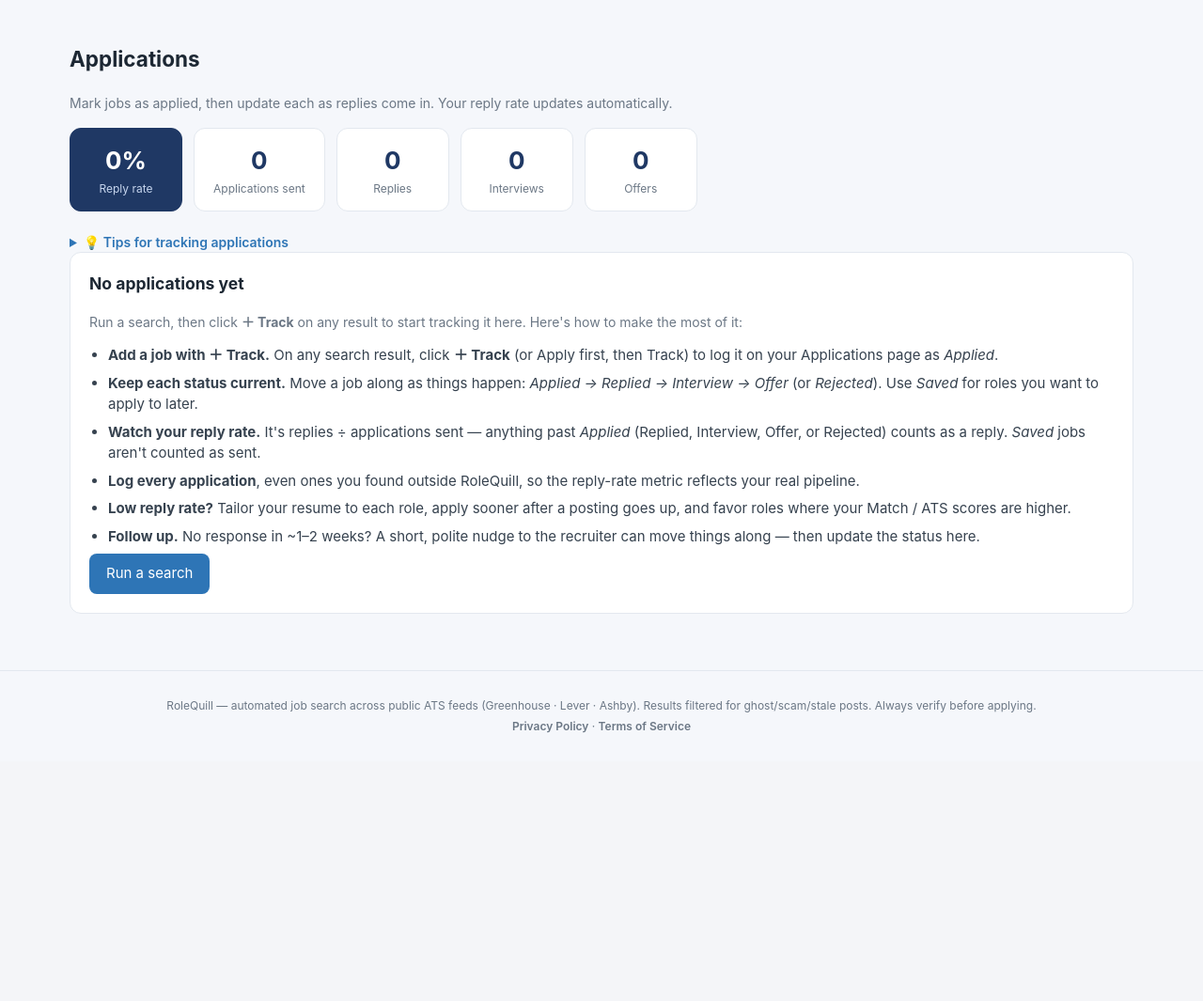
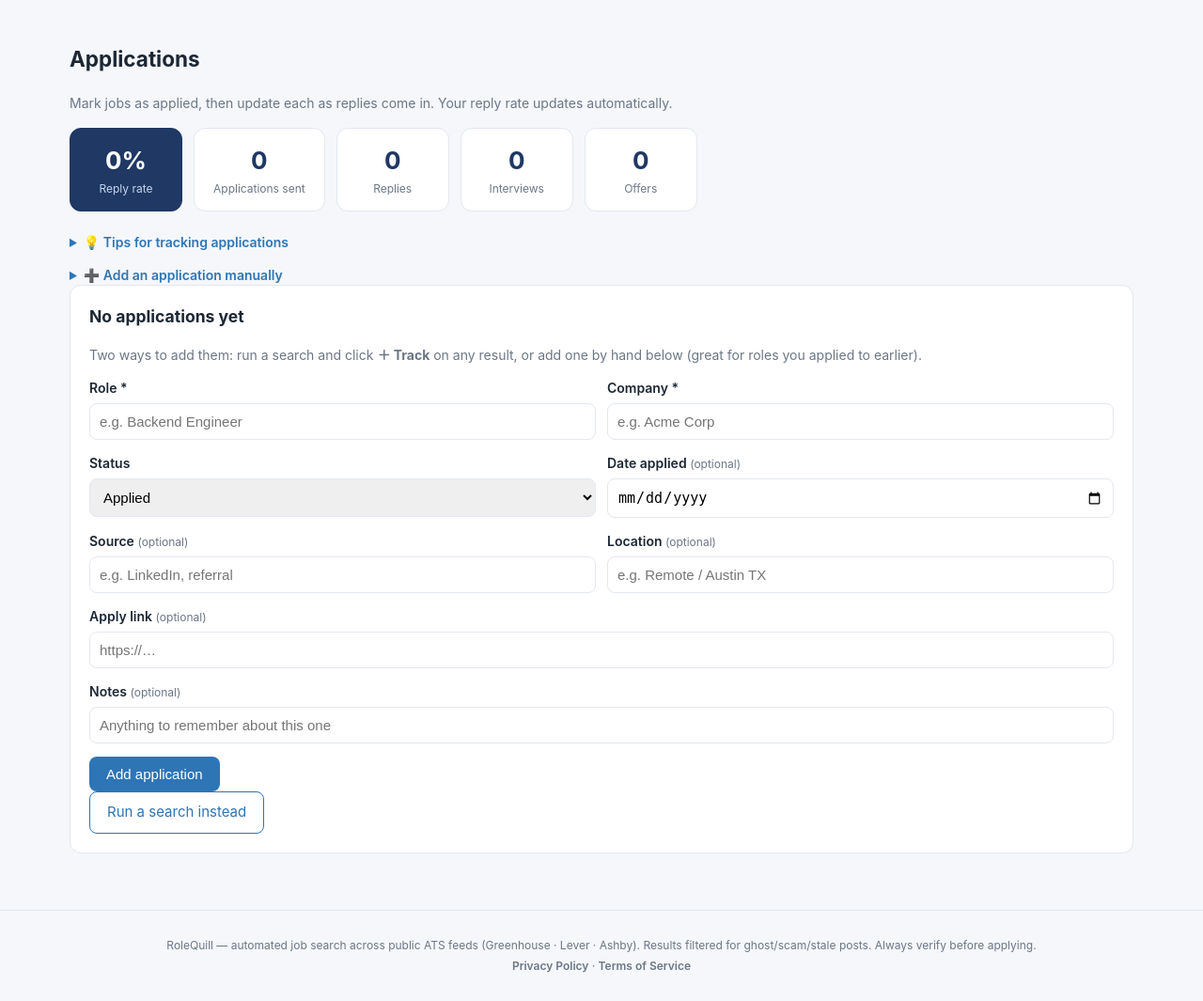
Before and after one commit to dompin-cloud/rolequill, a Flask app: page /applications in a window 1280 px wide. Shown: the part 56-1121 px from the top of the page at 94% size. Before the commit the page ends 836 px from the top, so only its background shows below. Run offline with Flask 3, Linux system fonts and the light colour scheme; the visitor is signed in with stand-in values (Sample User, id 1); data comes from the database, SQL or seed files in the repository; data that the repository does not hold is empty.

Commit message:
Add manual application entry on the Applications page
Applications could only be created via the ＋ Track button on search results, so
roles applied to before tracking (or found off-platform) couldn't be logged. Add
/applications/add-manual with a form: role/company (required), status, an optional
backdate for the applied date, and optional source/location/apply link/notes.
Shown as a collapsible box on the Applications page and directly in the empty state.

Linkless entries store apply_link as NULL (not '') so the UNIQUE(user_id, apply_link)
index doesn't block a second one; a duplicate non-empty link is reported instead of
silently dropped.

Co-Authored-By: Claude Opus 4.8 <noreply@anthropic.com>

```diff
--- a/app/main.py
+++ b/app/main.py
@@ -373,6 +373,47 @@ def add_application():
     return redirect(request.referrer or url_for("main.applications"))
 
 
+@bp.route("/applications/add-manual", methods=("POST",))
+@login_required
+def add_application_manual():
+    """Add an application by hand (e.g. one applied to before tracking, or off-platform)."""
+    db = get_db()
+    role = (request.form.get("role") or "").strip()
+    company = (request.form.get("company") or "").strip()
+    if not role or not company:
+        flash("Role and company are required to add an application.", "error")
+        return redirect(url_for("main.applications"))
+
+    status = request.form.get("status")
+    if status not in APP_STATUSES:
+        status = "applied"
+    # empty apply_link must be NULL, not '', or the UNIQUE(user_id, apply_link) index
+    # would block a second linkless manual entry
+    apply_link = (request.form.get("apply_link") or "").strip() or None
+    source = (request.form.get("source") or "").strip() or "Manual"
+    location = (request.form.get("location") or "").strip() or None
+    notes = (request.form.get("notes") or "").strip() or None
+
+    # applied date: honor a date they typed (lets them backdate older applications),
+    # else stamp now for any sent status; 'saved' stays undated
+    typed = (request.form.get("applied_at") or "").strip()
+    now = datetime.now(timezone.utc).isoformat(timespec="seconds")
+    applied_at = typed or (None if status == "saved" else now)
+    replied_at = (typed or now) if status in REPLY_STATUSES else None
+
+    cur = db.execute(
+        "INSERT OR IGNORE INTO applications (user_id, role, company, apply_link, "
+        "source, location, status, applied_at, replied_at, notes) "
+        "VALUES (?,?,?,?,?,?,?,?,?,?)",
+        (g.user["id"], role, company, apply_link, source, location, status,
+         applied_at, replied_at, notes))
+    db.commit()
+    flash(f"Added {role} at {company} to your applications." if cur.rowcount
+          else "You're already tracking an application with that apply link.",
+          "success" if cur.rowcount else "error")
+    return redirect(url_for("main.applications"))
+
+
 @bp.route("/applications/<int:app_id>/status", methods=("POST",))
 @login_required
 def update_application(app_id):
--- /dev/null
+++ b/app/templates/_add_application_form.html
@@ -0,0 +1,33 @@
+<form method="post" action="{{ url_for('main.add_application_manual') }}" class="manual-app-form">
+  <div class="row">
+    <label>Role *<input type="text" name="role" required placeholder="e.g. Backend Engineer"></label>
+    <label>Company *<input type="text" name="company" required placeholder="e.g. Acme Corp"></label>
+  </div>
+  <div class="row">
+    <label>Status
+      <select name="status">
+        {% for s in statuses %}
+          <option value="{{ s }}" {% if s == 'applied' %}selected{% endif %}>{{ s|capitalize }}</option>
+        {% endfor %}
+      </select>
+    </label>
+    <label>Date applied <span class="opt">(optional)</span>
+      <input type="date" name="applied_at">
+    </label>
+  </div>
+  <div class="row">
+    <label>Source <span class="opt">(optional)</span>
+      <input type="text" name="source" placeholder="e.g. LinkedIn, referral">
+    </label>
+    <label>Location <span class="opt">(optional)</span>
+      <input type="text" name="location" placeholder="e.g. Remote / Austin TX">
+    </label>
+  </div>
+  <label>Apply link <span class="opt">(optional)</span>
+    <input type="url" name="apply_link" placeholder="https://…">
+  </label>
+  <label>Notes <span class="opt">(optional)</span>
+    <input type="text" name="notes" placeholder="Anything to remember about this one">
+  </label>
+  <button class="btn" type="submit">Add application</button>
+</form>
--- a/app/templates/applications.html
+++ b/app/templates/applications.html
@@ -19,6 +19,12 @@ rate updates automatically.</p>
 <details class="tips-box">
   <summary>💡 Tips for tracking applications</summary>
   {% include "_tracking_tips.html" %}
+</details>
+
+<details class="tips-box">
+  <summary>➕ Add an application manually</summary>
+  <p class="muted">For roles you applied to before tracking, or from anywhere off RoleQuill.</p>
+  {% include "_add_application_form.html" %}
 </details>
 
 {% if apps %}
@@ -60,10 +66,10 @@ rate updates automatically.</p>
 {% else %}
 <div class="panel">
   <h3>No applications yet</h3>
-  <p class="muted">Run a search, then click <strong>＋ Track</strong> on any result to
-    start tracking it here. Here's how to make the most of it:</p>
-  {% include "_tracking_tips.html" %}
-  <a class="btn" href="{{ url_for('main.dashboard') }}">Run a search</a>
+  <p class="muted">Two ways to add them: run a search and click <strong>＋ Track</strong>
+    on any result, or add one by hand below (great for roles you applied to earlier).</p>
+  {% include "_add_application_form.html" %}
+  <a class="btn btn-ghost" href="{{ url_for('main.dashboard') }}">Run a search instead</a>
 </div>
 {% endif %}
 {% endblock %}
```
